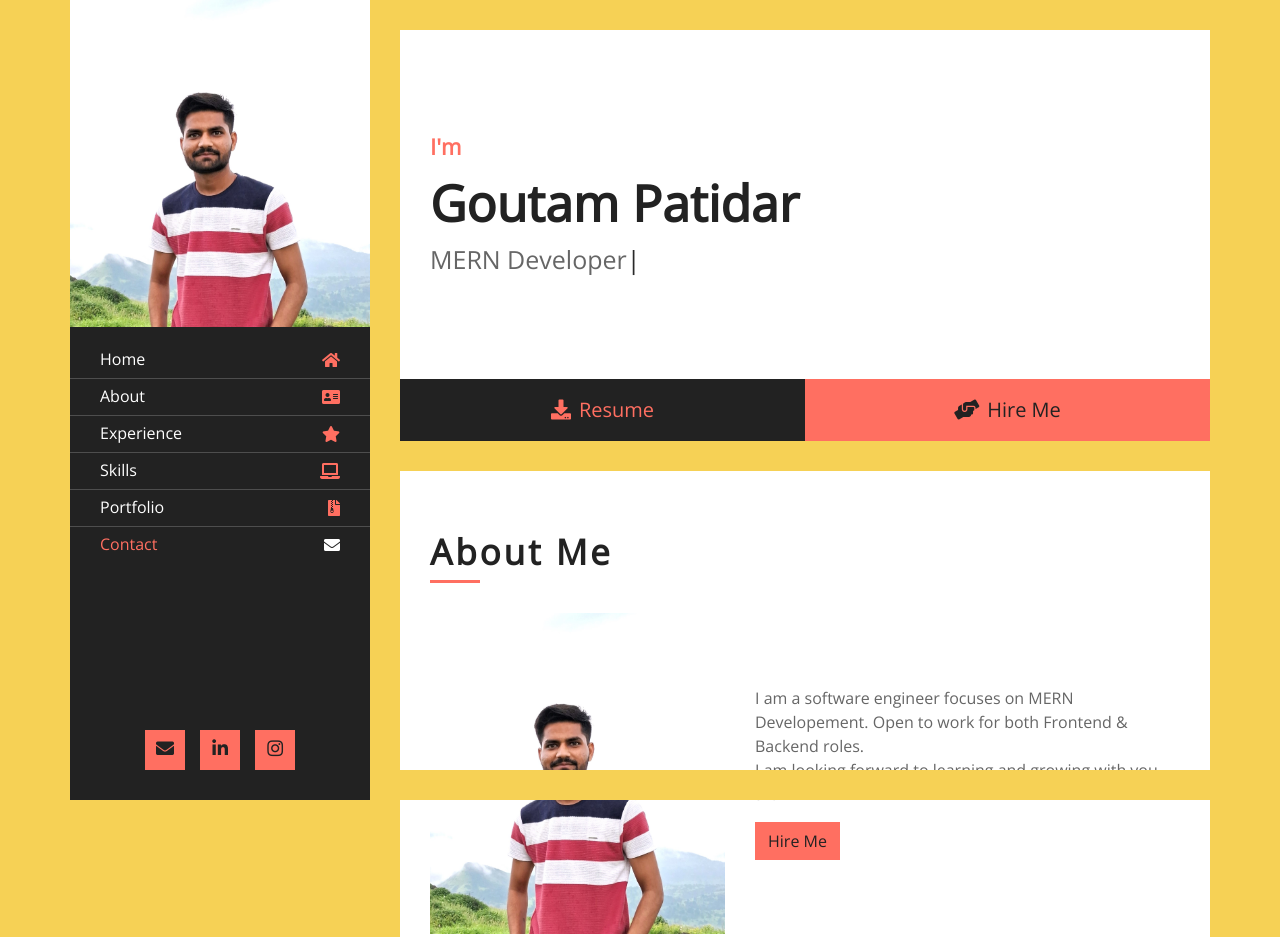
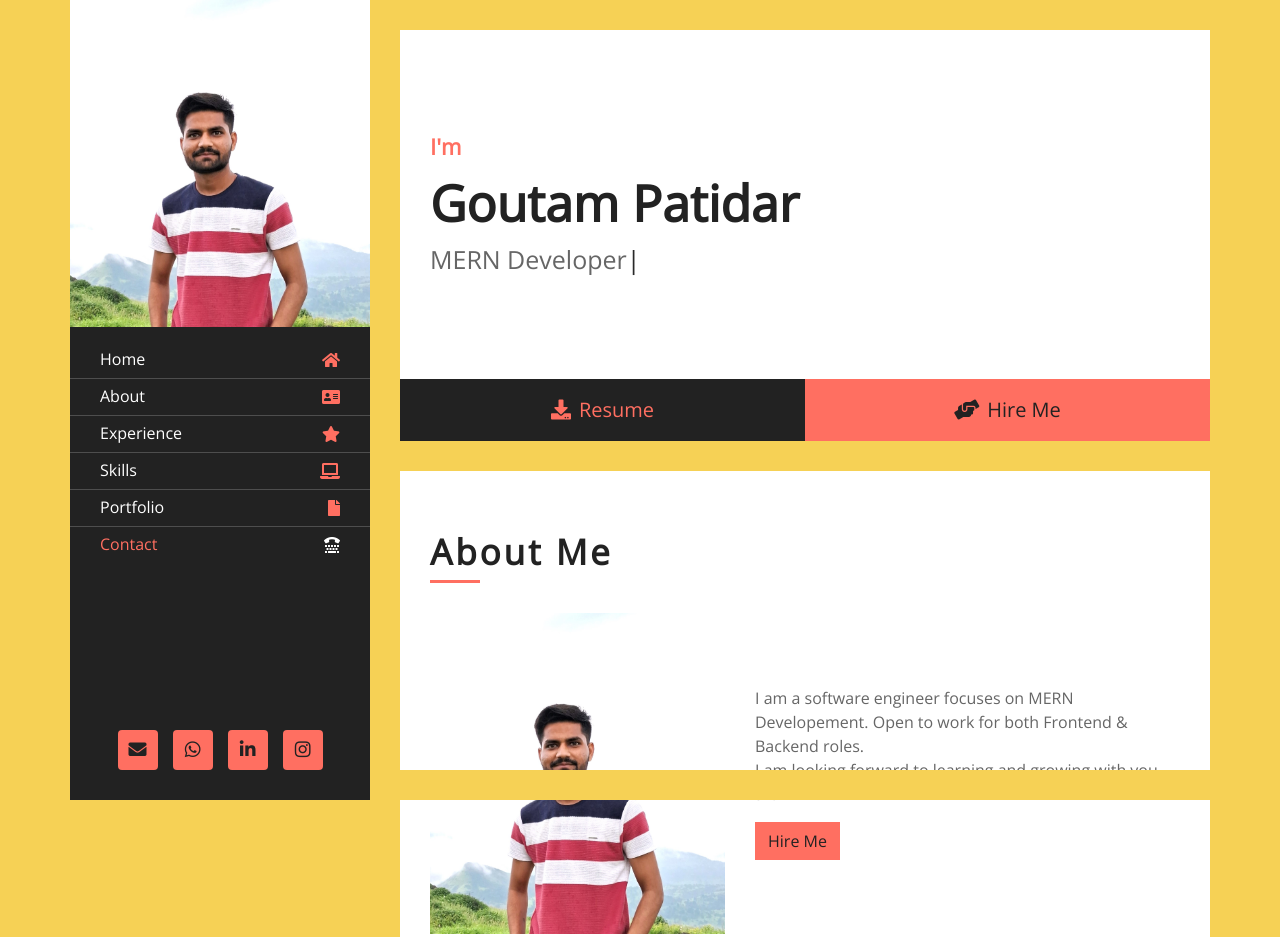
Before and after one commit to goutam-patidar1903/portfolio_1903, a plain HTML site: page index.html in a window 1280 px wide. Shown: the top 937 px of the page. Drawn offline with nearby package versions, Linux system fonts and the light colour scheme.

Commit message:
some more changes

```diff
--- a/index.html
+++ b/index.html
@@ -51,19 +51,20 @@
                                     <a class="nav-link" href="#skills">Skills<i class="fa fa-laptop"></i></a>
                                 </li>
                                 <li class="nav-item">
-                                    <a class="nav-link" href="#portfolio">Portfolio<i class="fa fa-file-archive"></i></a>
+                                    <a class="nav-link" href="#portfolio">Portfolio<i class="fa fa-file"></i></a>
                                 </li>
                                 <li class="nav-item">
-                                    <a class="nav-link" href="#contact">Contact<i class="fa fa-envelope"></i></a>
+                                    <a class="nav-link" href="#contact">Contact<i class="fa fa-tty"></i></a>
                                 </li>
                             </ul>
                         </div>
                     </nav>
                 </div>
                 <div class="sidebar-footer"> //come
-                    <a href="mailto:goutampatidar1903@gmail.com" target="_blank"><i class="fa fa-envelope"></i></a>
-                    <a href="https://www.linkedin.com/in/goutam-patidar-b04317229" target="_blank"><i class="fab fa-linkedin-in"></i></a>
-                    <a href="https://instagram.com/goutam._.patidar?igshid=MzNlNGNkZWQ4Mg==" target="_blank"><i class="fab fa-instagram"></i></a>
+                    <a class="btn" href="mailto:goutampatidar1903@gmail.com" target="_blank"><i class="fa fa-envelope"></i></a>
+                    <a class="btn" href="https://wa.me/+916261974399" target="_blank"><i class="fab fa-whatsapp"></i></a>
+                    <a class="btn" href="https://www.linkedin.com/in/goutam-patidar-b04317229" target="_blank"><i class="fab fa-linkedin-in"></i></a>
+                    <a class="btn" href="https://instagram.com/goutam._.patidar?igshid=MzNlNGNkZWQ4Mg==" target="_blank"><i class="fab fa-instagram"></i></a>
 
                 </div>
             </div>
@@ -306,9 +307,10 @@
                                     <p><i class="fa fa-user"></i>Goutam Patidar Patidar</p>
                                     <p><i class="fa fa-tag"></i>Full Stack Developer</p>
                                     <p><i class="fa fa-envelope"></i><a href="mailto:goutampatidar1903@gmail.com">goutampatidar1903@gmail.com</a></p>
-                                    <p><i class="fa fa-phone"></i><a href="tel:+916261974399">+916261974399</a></p>
+                                    <p><i class="fa fa-phone-volume"></i><a href="tel:+916261974399">+916261974399</a></p>
                                     <p><i class="fa fa-map-marker"></i>Indore, Madhya Pradesh, India</p>
                                     <div class="social">
+                                        <a class="btn" href="https://wa.me/+916261974399" target="_blank"><i class="fab fa-whatsapp"></i></a>
                                         <a class="btn" href="https://www.linkedin.com/in/goutam-patidar-b04317229" target="_blank"><i class="fab fa-linkedin-in"></i></a>
                                         <a class="btn" href="https://instagram.com/goutam._.patidar?igshid=MzNlNGNkZWQ4Mg==" target="_blank"><i class="fab fa-instagram"></i></a>
                                     </div>
```
